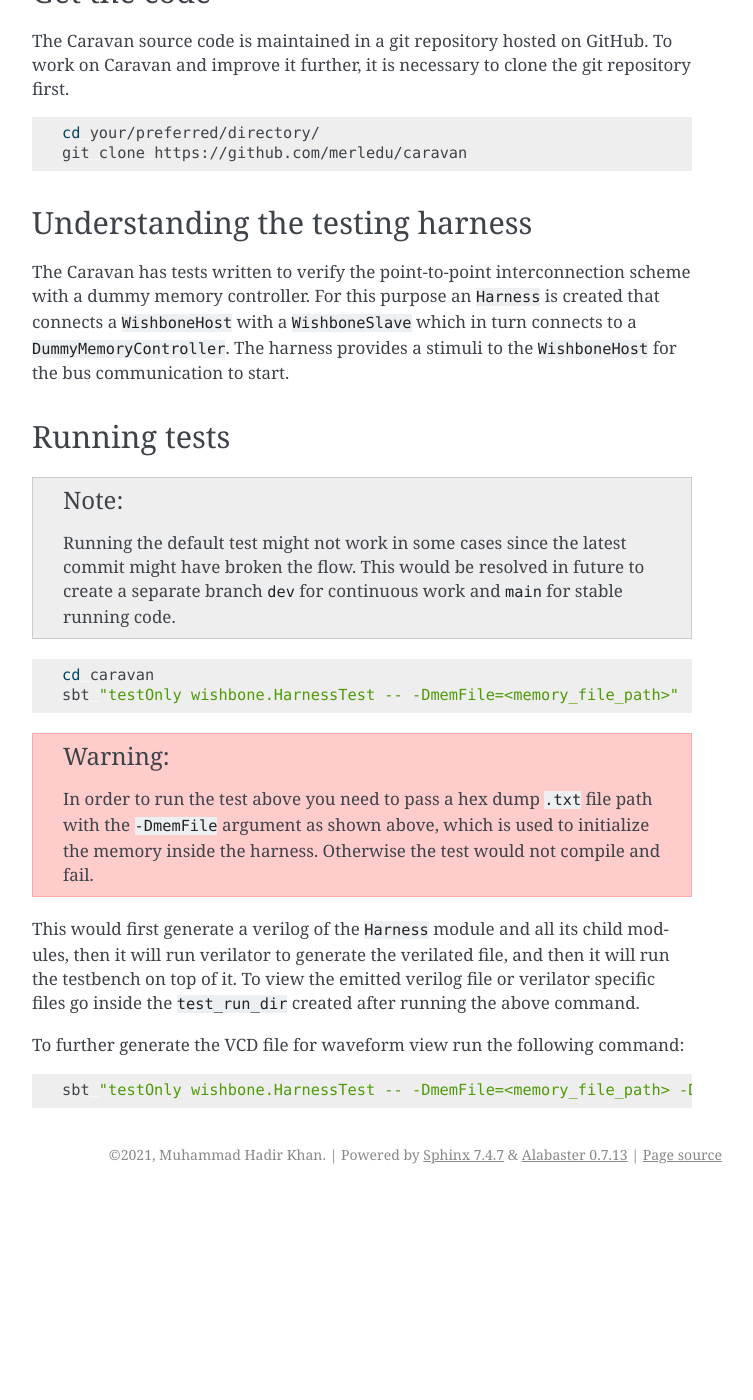
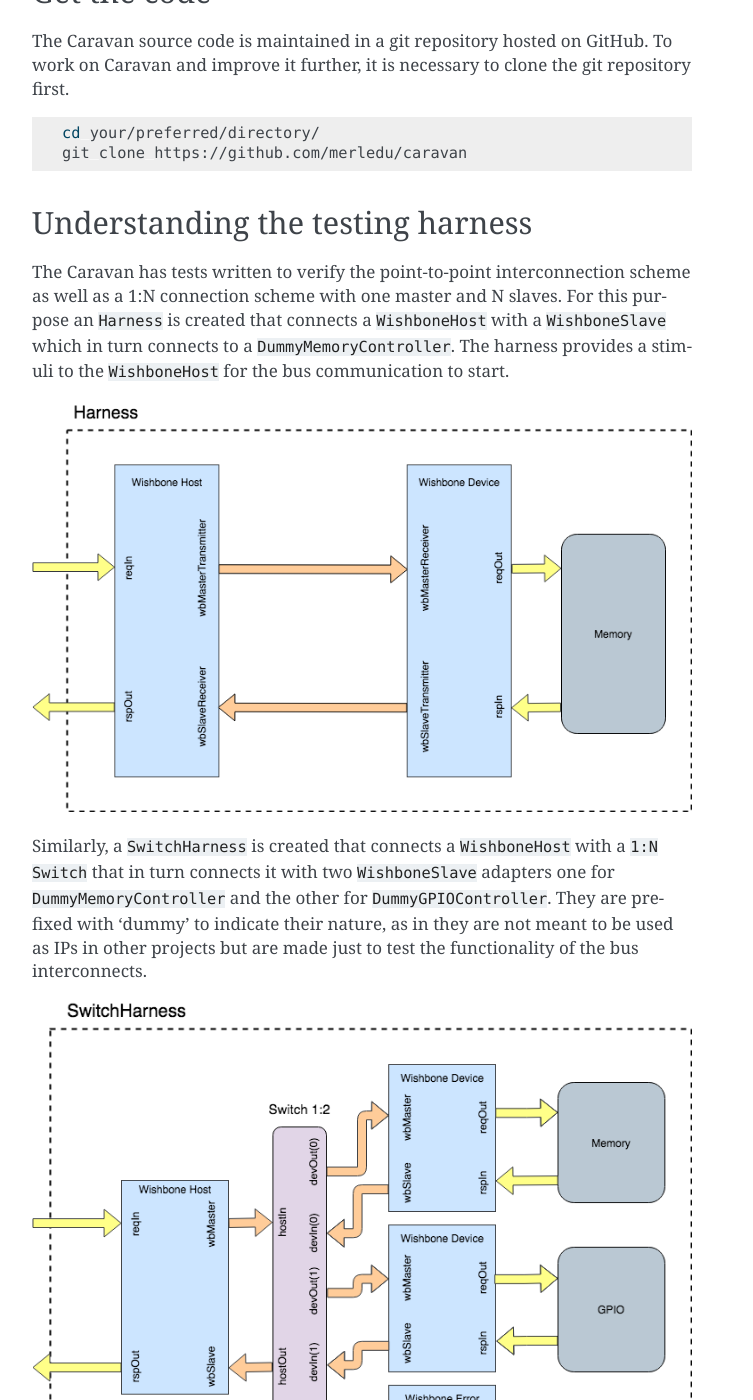
Before and after one commit to merledu/caravan, a Sphinx documentation site: the page built from docs/dev/devsetup.rst, in a window 1280 px wide and 1400 px high, scrolled down 499 px. Shown: the whole window, without its empty margins (388-1141 px from the left). Built offline with Sphinx 7.4.7, drawn with Linux system fonts in a browser that asks for light colours; before the commit the page ends 1693 px from its top, so only the background shows below that; some of the changed text lies outside the part shown.

Commit message:
updated the development setup documentation

```diff
--- a/docs/dev/devsetup.rst
+++ b/docs/dev/devsetup.rst
@@ -27,10 +27,16 @@ To work on Caravan and improve it further, it is necessary to clone the git repo
 
 Understanding the testing harness
 ---------------------------------
-The Caravan has tests written to verify the point-to-point interconnection scheme with a dummy memory controller.
+The Caravan has tests written to verify the point-to-point interconnection scheme as well as a 1:N connection scheme with one master and N slaves.
 For this purpose an ``Harness`` is created that connects a ``WishboneHost`` with a ``WishboneSlave`` which in
 turn connects to a ``DummyMemoryController``. The harness provides a stimuli to the ``WishboneHost`` for the bus
 communication to start.
+
+.. image:: ../images/harness.png
+
+Similarly, a ``SwitchHarness`` is created that connects a ``WishboneHost`` with a ``1:N Switch`` that in turn connects it with two ``WishboneSlave`` adapters one for ``DummyMemoryController`` and the other for ``DummyGPIOController``. They are prefixed with 'dummy' to indicate their nature, as in they are not meant to be used as IPs in other projects but are made just to test the functionality of the bus interconnects.
+
+.. image:: ../images/Switch1-2.png
 
 Running tests
 -------------
@@ -40,23 +46,32 @@ Running tests
    This would be resolved in future to create a separate branch ``dev`` for continuous work and ``main`` for
    stable running code.
 
+There are tests for both the ``Harness`` as well as the ``SwitchHarness``. To run the tests for ``Harness``:
+
 .. code-block:: bash
 
    cd caravan
-   sbt "testOnly wishbone.HarnessTest -- -DmemFile=<memory_file_path>"
+   sbt "testOnly wishbone.HarnessTest"
 
-.. warning::
+To run the tests for ``SwitchHarness``:
 
-    In order to run the test above you need to pass a hex dump ``.txt`` file path with the ``-DmemFile``
-    argument as shown above, which is used to initialize the memory inside the harness.
-    Otherwise the test would not compile and fail.
+.. code-block:: bash
 
-This would first generate a verilog of the ``Harness`` module and all its child modules, then it will run verilator
-to generate the verilated file, and then it will run the testbench on top of it. To view the emitted verilog file
+   cd caravan
+   sbt "testOnly wishbone.SwitchHarnessTest"
+
+This would first generate a verilog of the module being tested and all its child modules. Then it will run verilator
+to generate the verilated file, finally running the testbench on top of it. To view the emitted verilog file
 or verilator specific files go inside the ``test_run_dir`` created after running the above command.
 
 To further generate the VCD file for waveform view run the following command:
 
 .. code-block:: bash
 
-   sbt "testOnly wishbone.HarnessTest -- -DmemFile=<memory_file_path> -DwriteVcd=1"
+   sbt "testOnly wishbone.HarnessTest -- -DwriteVcd=1"
+
+Similarly,
+
+.. code-block:: bash
+
+   sbt "testOnly wishbone.SwitchHarnessTest -- -DwriteVcd=1"
```
Also changed, not shown: docs/images/Switch1-2.png (added), 1 other file.
